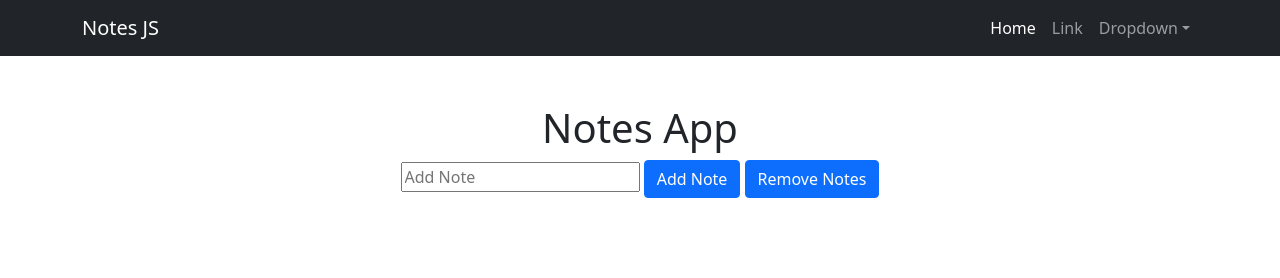
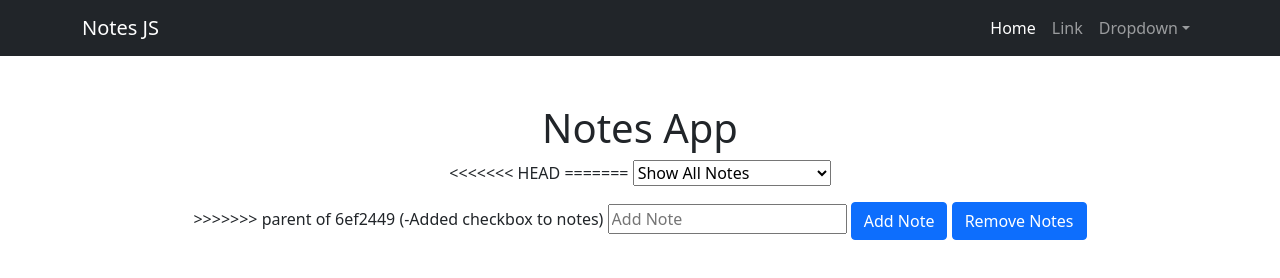
Before and after one commit to tarantej/js-bootcamp, a plain HTML site: page notes-app/index.html in a window 1280 px wide. Drawn offline with nearby package versions, Linux system fonts and the light colour scheme.

Commit message:
Revert "-Added checkbox to notes"
This reverts the disaster i had commited.

```diff
--- a/notes-app/index.html
+++ b/notes-app/index.html
@@ -46,6 +46,15 @@
             <!-- <button class="btn btn-primary" id="addNoteTest" name="addNoteTest">Add Note</button> -->
             <!-- Add Form input -->
             <form id="AddNoteForm">
+<<<<<<< HEAD
+=======
+                <select>
+                    <option name="optAll">Show All Notes</option>
+                    <option name="optPending">Show Pending Notes</option>
+                    <option name="optCompleted">Show Completed Notes</option>
+                </select>
+                <p></p>
+>>>>>>> parent of 6ef2449 (-Added checkbox to notes)
                 <input id="AddNoteInput" name = "AddNoteInput" type="text" placeholder="Add Note" />
                 <button type="submit" class="btn btn-primary" id="addNote" name="addNote">Add Note</button>
                 <button class="btn btn-primary" id="removeNotes" name="removeNotes">Remove Notes</button>
--- a/notes-app/js/notes-app.js
+++ b/notes-app/js/notes-app.js
@@ -66,7 +66,10 @@ document.querySelector('#removeNotes').addEventListener('click',function(removeN
     }
 })
 
+<<<<<<< HEAD
 
+=======
+>>>>>>> parent of 6ef2449 (-Added checkbox to notes)
 
 // Change notes to Tasks and loop them in the project - done 1 example
 // Show remaining tasks todo via li element
```
